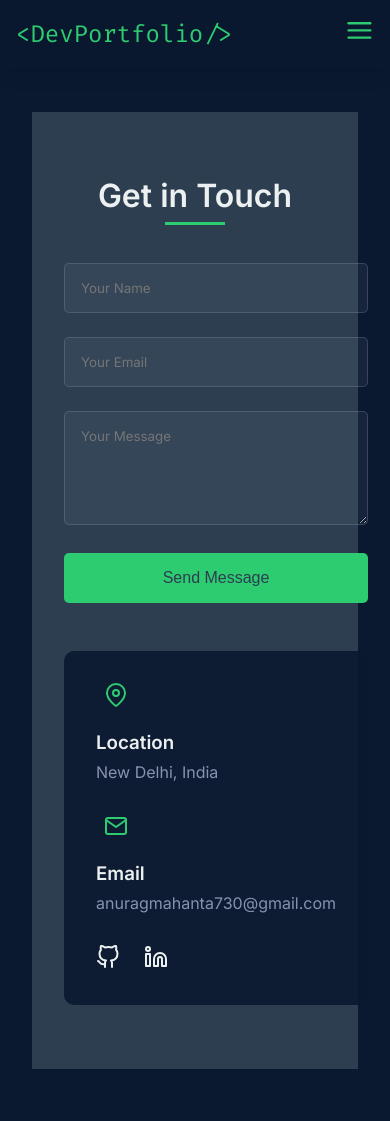
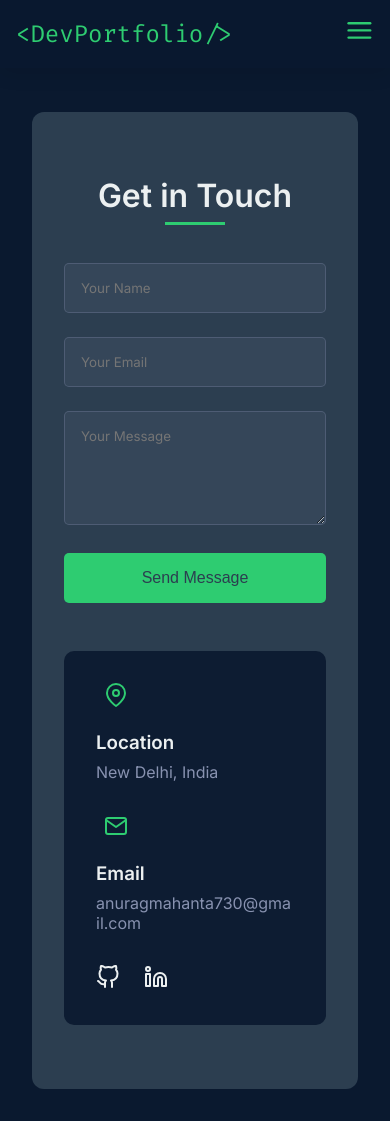
Before and after one commit to ANURAGGGGGGGGGGGG/portfolio, a React (Vite) app in the folder frontend/: page /contact in a window 390 px wide. Built offline with nearby package versions, Linux system fonts and the light colour scheme.

Commit message:
Portfolio

```diff
--- a/frontend/src/components/Contact/Contact.css
+++ b/frontend/src/components/Contact/Contact.css
@@ -1,4 +1,3 @@
-/* components/Contact.css */
 .contact-section {
   padding: 4rem 2rem;
   background: var(--dark-color);
@@ -6,6 +5,7 @@
   opacity: 0;
   transform: translateY(20px);
   transition: all 0.6s ease;
+  border-radius: 12px;
 }
 
 .contact-section.visible {
@@ -121,6 +121,27 @@ textarea {
   resize: vertical;
 }
 
+
+.info-item {
+  display: flex;
+  align-items: flex-start;
+  gap: 1.5rem;
+  width: 100%;
+  max-width: 400px;
+}
+
+.info-item div {
+  flex: 1;
+  min-width: 0;
+}
+
+.info-item p {
+  word-break: break-all;
+  overflow-wrap: anywhere;
+  hyphens: auto;
+  margin: 0;
+}
+
 .submit-btn {
   background: var(--primary-color);
   color: var(--dark-color);
@@ -138,7 +159,6 @@ textarea {
   box-shadow: 0 5px 15px rgba(0, 255, 136, 0.3);
 }
 
-/* Add to Contact.css */
 .alert {
   padding: 1rem;
   border-radius: 5px;
@@ -181,3 +201,22 @@ textarea {
     align-items: flex-start;
   }
 }
+
+@media (max-width: 320px){
+  input,  textarea {
+    width: 100%;
+  }
+  .submit-btn {
+    width: 100%;
+  }
+  .contact-info{
+    width: 100%;
+  }
+  .info-item {
+    gap: 1rem;
+  }
+
+  .info-item p {
+    font-size: 0.9rem;
+  }
+}
--- a/frontend/src/components/Contact/Contact.jsx
+++ b/frontend/src/components/Contact/Contact.jsx
@@ -1,6 +1,5 @@
-// components/Contact.jsx
 import { useState, useEffect, useRef } from 'react';
-import { FiMail, FiMapPin, FiPhone, FiGithub, FiLinkedin } from 'react-icons/fi';
+import { FiMail, FiMapPin, FiGithub, FiLinkedin } from 'react-icons/fi';
 import axios from 'axios';
 import './Contact.css';
 
--- a/frontend/src/components/Home/Home.css
+++ b/frontend/src/components/Home/Home.css
@@ -1,4 +1,3 @@
-/* components/Home.css */
 .home-section {
   padding: 4rem 2rem;
   min-height: 100vh;
@@ -282,6 +281,9 @@
     margin-top: 1rem;
   }
 
+  .profile-image{
+    left : 5px
+  }
   .profile-image-wrapper {
     width: 250px;
     height: 250px;
@@ -292,3 +294,9 @@
     text-align: center;
   }
 }
+
+@media (max-width: 320px) {
+ .home-section {
+  padding: 0;
+ }
+}
--- a/frontend/src/components/Home/Home.jsx
+++ b/frontend/src/components/Home/Home.jsx
@@ -1,6 +1,7 @@
 // components/Home.jsx
 import { useState, useEffect } from 'react';
-import { FiGithub, FiLinkedin } from 'react-icons/fi';
+import { FiGithub } from 'react-icons/fi';
+// import { SiNaukri } from 'react-icons/si';
 import { Link } from 'react-router-dom';
 import Mine from '../../assets/Mine.png'
 import './Home.css';
@@ -8,7 +9,6 @@ import './Home.css';
 
 const TechItem = ({ tech, definition, isActive, onClick }) => {
   const [isHovered, setIsHovered] = useState(false);
-
   return (
     <div
       className={`tech-item ${isActive ? 'active' : ''} ${isHovered ? 'hovered' : ''}`}
@@ -78,9 +78,9 @@ const Home = () => {
               <a href="https://github.com/ANURAGGGGGGGGGGGG?tab=repositories" target="_blank" rel="noopener noreferrer">
                 <FiGithub className="social-icon" />
               </a>
-              <a href="https://www.linkedin.com/in/anurag-mahantaa/" target="_blank" rel="noopener noreferrer">
-                <FiLinkedin className="social-icon" />
-              </a>
+                  {/* <a href="https://www.linkedin.com/in/anurag-mahantaa/" target="_blank" rel="noopener noreferrer">
+                  <SiNaukri className = "social-icon"/>
+                  </a> */}
             </div>
           </div>
         </div>
--- a/frontend/src/components/Navbar/Navbar.css
+++ b/frontend/src/components/Navbar/Navbar.css
@@ -30,6 +30,9 @@
     display: flex;
     justify-content: space-between;
     align-items: center;
+  }
+  .logo{
+    text-decoration: none;
   }
 
   .logo-text {
--- a/frontend/src/components/Navbar/Navbar.jsx
+++ b/frontend/src/components/Navbar/Navbar.jsx
@@ -26,9 +26,13 @@ const Navbar = () => {
   return (
     <nav className={`navbar ${scrolled ? 'scrolled' : ''}`}>
       <div className="navbar-container">
-        <div className="logo">
+        <NavLink
+          to="/"
+          className="logo"
+          onClick={() => setIsOpen(false)} // Close mobile menu if open
+        >
           <span className="logo-text">{'<DevPortfolio/>'}</span>
-        </div>
+        </NavLink>
 
         <div className={`nav-links ${isOpen ? 'active' : ''}`}>
           {links.map((link) => (
```
